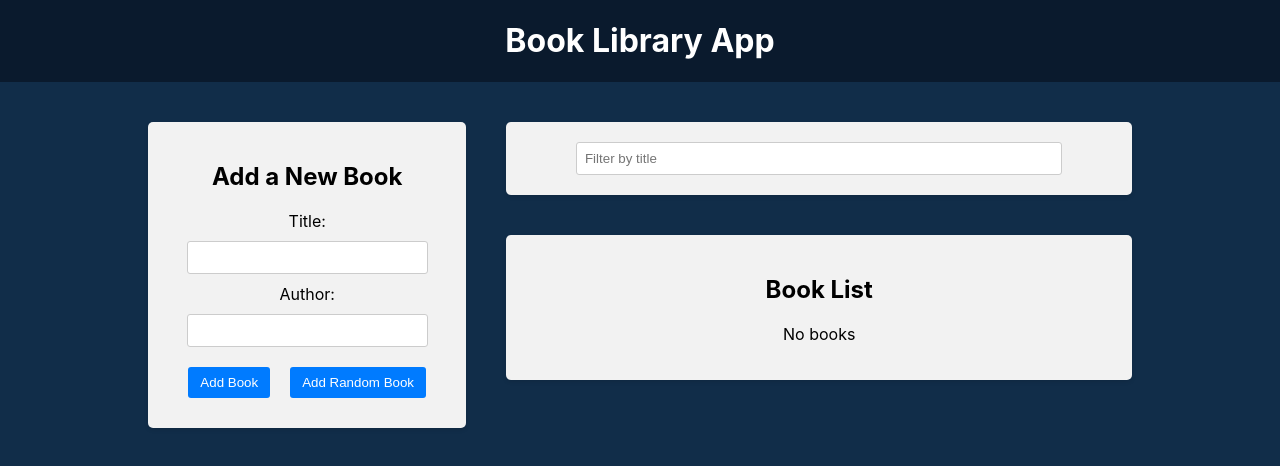
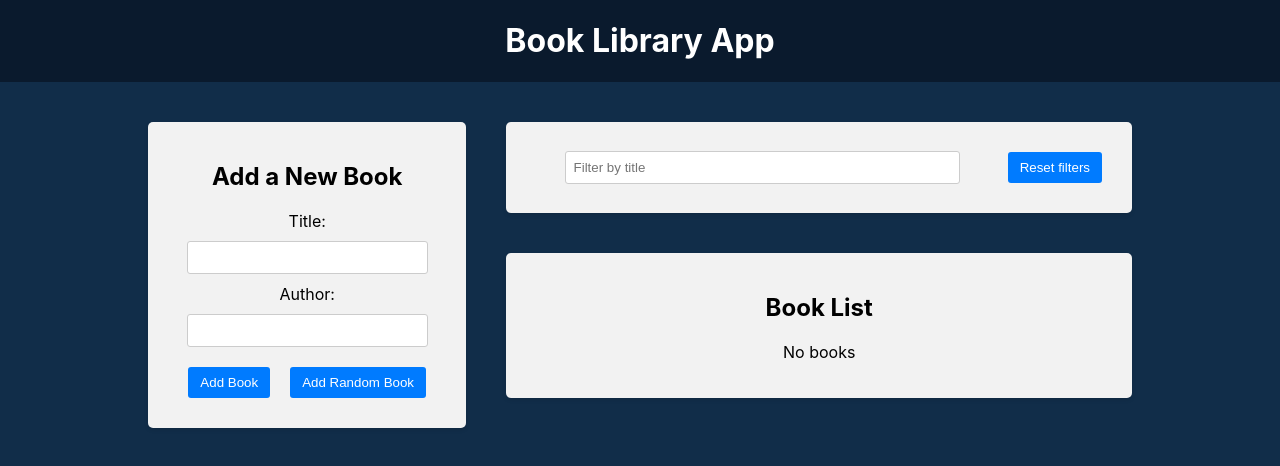
Before and after one commit to Sv3toch/online-library, a React (Vite) app in the folder frontend/: page / in a window 1280 px wide. Shown: the top 466 px of the page. Built offline with nearby package versions, Linux system fonts and the light colour scheme.

Commit message:
add filter book to name

```diff
--- a/frontend/src/components/Filter/Filter.tsx
+++ b/frontend/src/components/Filter/Filter.tsx
@@ -1,6 +1,6 @@
 import "./Filter.css"
 import {useAppDispatch, useAppSelector} from "../../redux/hooks/hooks.ts";
-import {selectTitleFilter, setTitleFilterAC} from "../../redux/slice/filter-slice.ts";
+import {resetFilters, selectTitleFilter, setTitleFilterAC} from "../../redux/slice/filter-slice.ts";
 import type {ChangeEvent} from "react";
 
 const Filter = () => {
@@ -11,14 +11,23 @@ const handleTitleFilterChange=(e: ChangeEvent<HTMLInputElement, HTMLInputElement
     dispatch(setTitleFilterAC({title:e.target.value}))
 }
 
+
+const handleFiltersReset=()=>{
+    dispatch(resetFilters())
+}
     return (
         <div className='app-block filter'>
-            <div className='filter-group'>
-                <input onChange={handleTitleFilterChange}
-                       type='text'
-                       placeholder='Filter by title'
-                value={titleFilter}/>
+            <div className='filter-row'>
+                <div className='filter-group'>
+                    <input onChange={handleTitleFilterChange}
+                           type='text'
+                           placeholder='Filter by title'
+                           value={titleFilter}/>
+                </div>
+                <button type='button' onClick={handleFiltersReset}>Reset filters</button>
             </div>
+
+
         </div>
     )
 }
--- a/frontend/src/redux/slice/filter-slice.ts
+++ b/frontend/src/redux/slice/filter-slice.ts
@@ -14,12 +14,15 @@ selectors:{selectTitleFilter:(state)=>state.title},
     reducers:(creator)=>({
     setTitleFilterAC:creator.reducer<{title:string}>((state, action) => {
         state.title=action.payload.title
-    })
+    }),
+        resetFilters: creator.reducer((_state, _action)=>{
+            return initualState
+        })
     })
 })
 
 
 
 export const {selectTitleFilter} = filterSlice.selectors
-export const {setTitleFilterAC} = filterSlice.actions
+export const {setTitleFilterAC, resetFilters} = filterSlice.actions
 export const filterReducer =filterSlice.reducer
```
